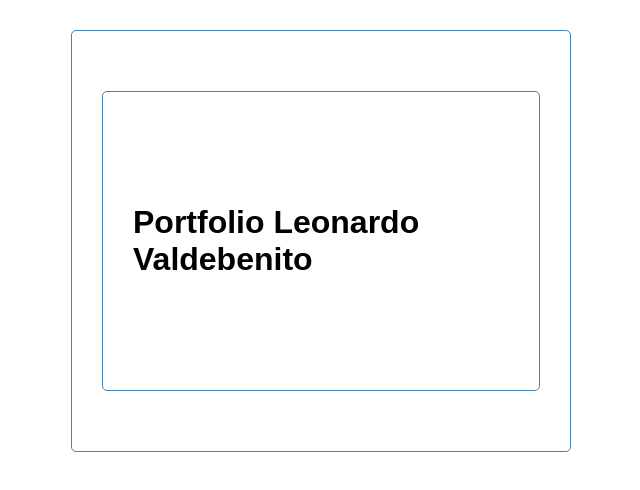
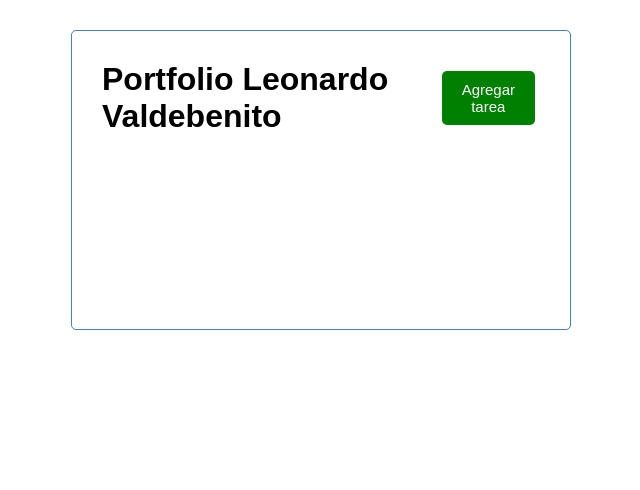
Before and after one commit to leovaldebenito/FrontEndPortfolio, an Angular app: page / in a window 1280 px wide. Shown: the top 490 px of the page, without its empty margins (319-959 px from the left). Built offline with nearby package versions, Linux system fonts and the light colour scheme.

Commit message:
Primer boton

```diff
--- a/src/app/app.module.ts
+++ b/src/app/app.module.ts
@@ -3,11 +3,13 @@
 
 import { AppComponent } from './app.component';
 import { HeaderComponent } from './components/header/header.component';
+import { ButtonComponent } from './components/button/button.component';
 
 @NgModule({
   declarations: [
     AppComponent,
-    HeaderComponent
+    HeaderComponent,
+    ButtonComponent
   ],
   imports: [
     BrowserModule
--- /dev/null
+++ b/src/app/components/button/button.component.html
@@ -0,0 +1,3 @@
+<button class="btn" [ngStyle]="{'background-color': color}" (click)="onClick()">
+  {{text}}
+</button>
--- /dev/null
+++ b/src/app/components/button/button.component.ts
@@ -0,0 +1,16 @@
+import { Component, Input, Output, EventEmitter } from '@angular/core';
+
+@Component({
+  selector: 'app-button',
+  templateUrl: './button.component.html',
+  styleUrls: ['./button.component.css']
+})
+export class ButtonComponent {
+  @Input() text: string = '';
+  @Input() color: string = '';
+  @Output() btnClick = new EventEmitter()
+
+  onClick(){
+    this.btnClick.emit();
+  }
+}
--- a/src/app/components/header/header.component.html
+++ b/src/app/components/header/header.component.html
@@ -1,3 +1,6 @@
-<header class="container">
+<header>
   <h1>{{title}}</h1>
+  <app-button color="green" text="Agregar tarea" (btnClick)="toggleAddTask()">
+
+  </app-button>
 </header>
--- a/src/app/components/header/header.component.ts
+++ b/src/app/components/header/header.component.ts
@@ -8,5 +8,7 @@
 export class HeaderComponent {
 
   title:string = 'Portfolio Leonardo Valdebenito';
-
+  toggleAddTask(){
+    console.log("toggleAddTask!");
+  }
 }
```
Also changed, not shown: src/app/components/button/button.component.css (added), 1 other file (tests, documents, lock files or other folders).
